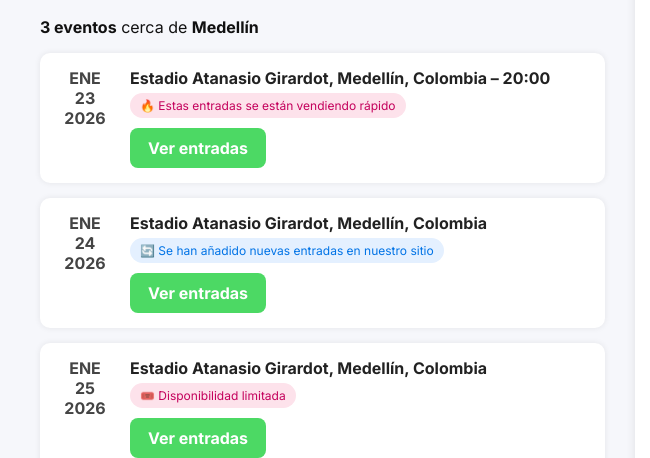
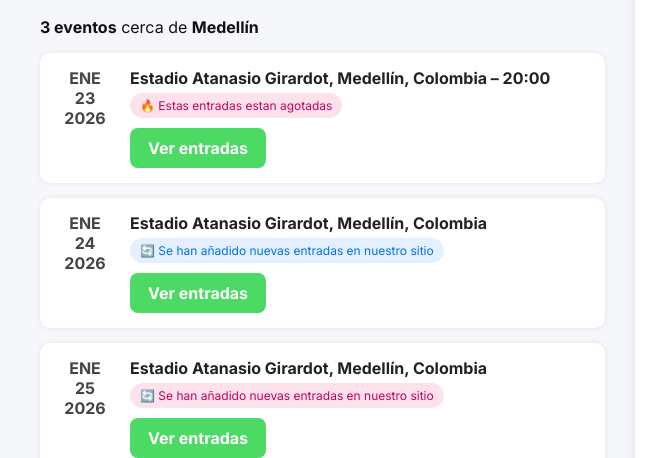
Before and after one commit to nohita2710/crecerenlinea, a plain HTML site: page evento.html in a window 1280 px wide. Shown: the part 259-717 px from the top of the page, 0-650 px from the left. Drawn offline with Linux system fonts and the light colour scheme; grey boxes are pictures that could not be loaded.

Commit message:
Update evento.html

```diff
--- a/evento.html
+++ b/evento.html
@@ -194,7 +194,7 @@
         </div>
         <div class="event-info">
           <h4>Estadio Atanasio Girardot, Medellín, Colombia – 20:00</h4>
-          <div class="tag">🔥 Estas entradas se están vendiendo rápido</div><br>
+          <div class="tag">🔥 Estas entradas estan agotadas</div><br>
           <a href="e.html" class="buy-button">Ver entradas</a>
         </div>
       </div>
@@ -216,7 +216,7 @@
         </div>
         <div class="event-info">
           <h4>Estadio Atanasio Girardot, Medellín, Colombia</h4>
-          <div class="tag">🎟️ Disponibilidad limitada</div><br>
+          <div class="tag">🔄 Se han añadido nuevas entradas en nuestro sitio</div><br>
           <a href="e.html" class="buy-button">Ver entradas</a>
         </div>
       </div>
```
